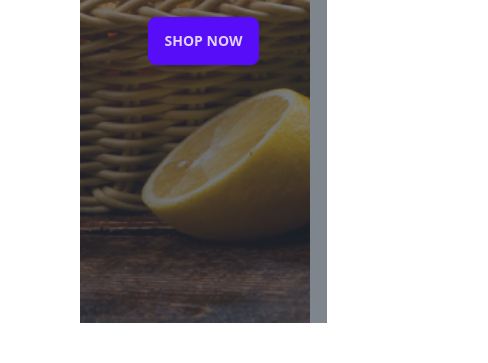
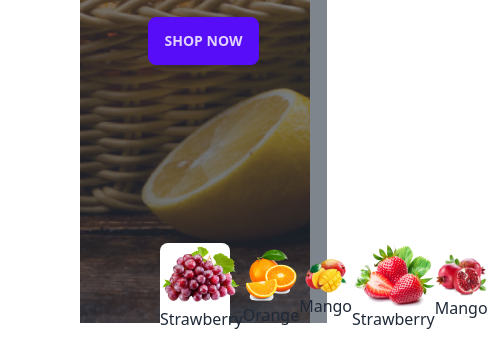
Before and after one commit to Julkarnayeen/fruit-brust-main, a plain HTML site: page index.html in a window 390 px wide. Shown: the part 625-988 px from the top of the page, 488 px wide, since content can reach past the window. After the commit the page ends 956 px from the top, so only its background shows below. Drawn offline with nearby package versions, Linux system fonts and the light colour scheme.

Commit message:
khub kosto kore bonus section korlam.. responsive khub kosto hocce

```diff
--- a/index.html
+++ b/index.html
@@ -52,7 +52,7 @@
         </div>
     <!-- HEADER AREA END -->
     <!-- MAIN AREA START -->
-        <div class="mx-20 my-10">
+        <div class="mx-20 mt-10">
           <div class="hero min-h-screen" style="background-image: url('./images/banner1.png');">
             <div class="hero-overlay bg-opacity-60"></div>
             <div class="hero-content text-center text-neutral-content">
@@ -64,6 +64,13 @@
             </div>
           </div>
         </div>
+        <div class="relative flex justify-around mx-40 -mt-20 bg-white rounded-lg items-center  ">
+          <div ><img src="./images/fruit1.png" alt=""><p>Strawberry</p></div>
+          <div ><img src="./images/fruit2.png" alt=""><p>Orange</p></div>
+          <div ><img src="./images/fruit3.png" alt=""><p>Mango</p></div>
+          <div ><img src="./images/fruit4.png" alt=""><p>Strawberry</p></div>
+          <div ><img src="./images/fruit5.png" alt=""><p>Mango</p></div>
+        </div>
     <!-- MAIN AREA END -->
     <!-- FOOTER AREA START -->
 
```
